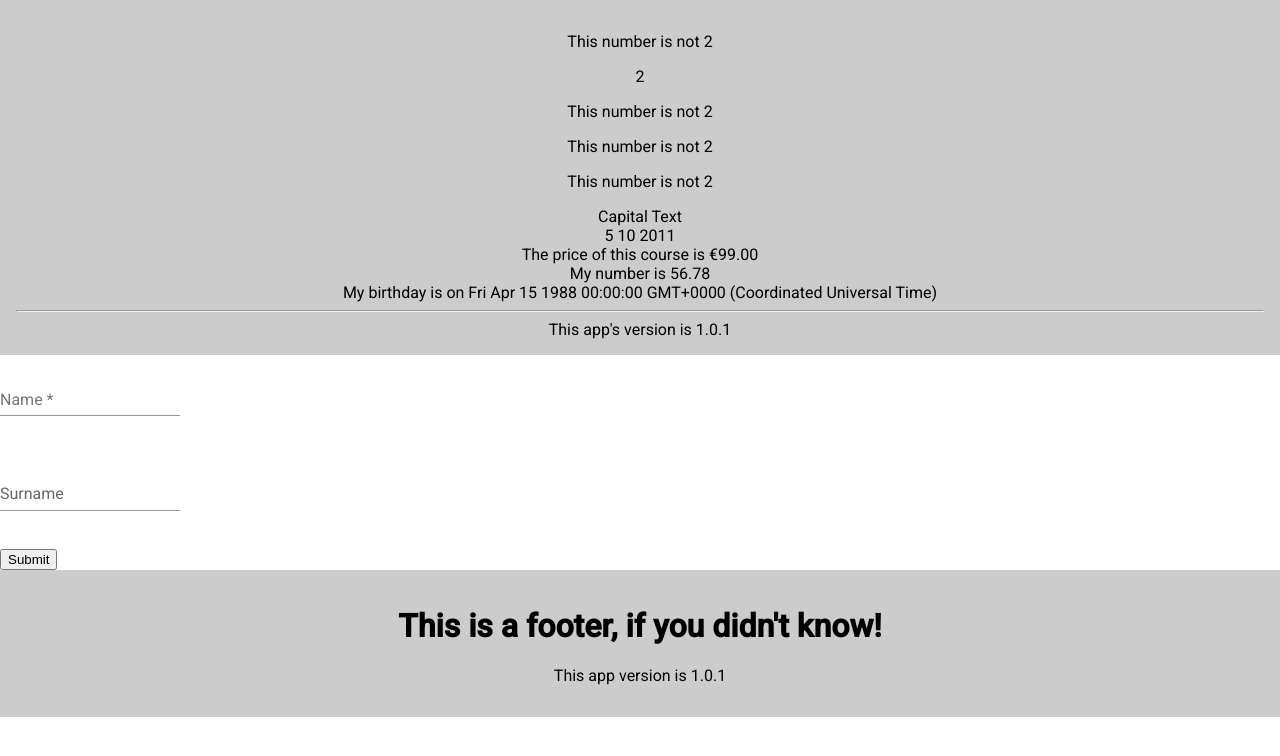
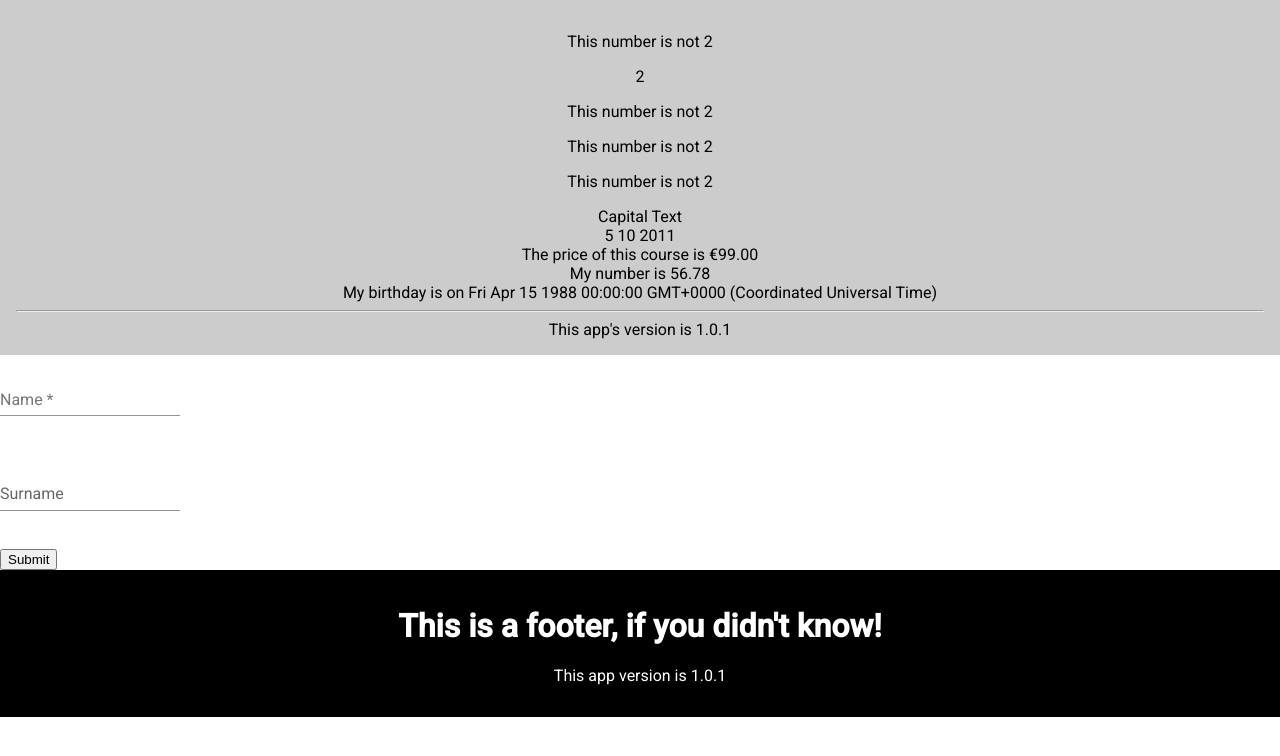
Before and after one commit to nedim1511/my-course-app, an Angular app: page / in a window 1280 px wide. Shown: the top 756 px of the page. Built offline with nearby package versions, Linux system fonts and the light colour scheme.

Commit message:
make footer datk

```diff
--- a/src/app/modules/shared/layout/footer/footer.component.scss
+++ b/src/app/modules/shared/layout/footer/footer.component.scss
@@ -1,5 +1,6 @@
 div {
   padding: 1rem;
   text-align: center;
-  background-color: #ccc;
+  background-color: #000;
+  color: white;
 }
```
